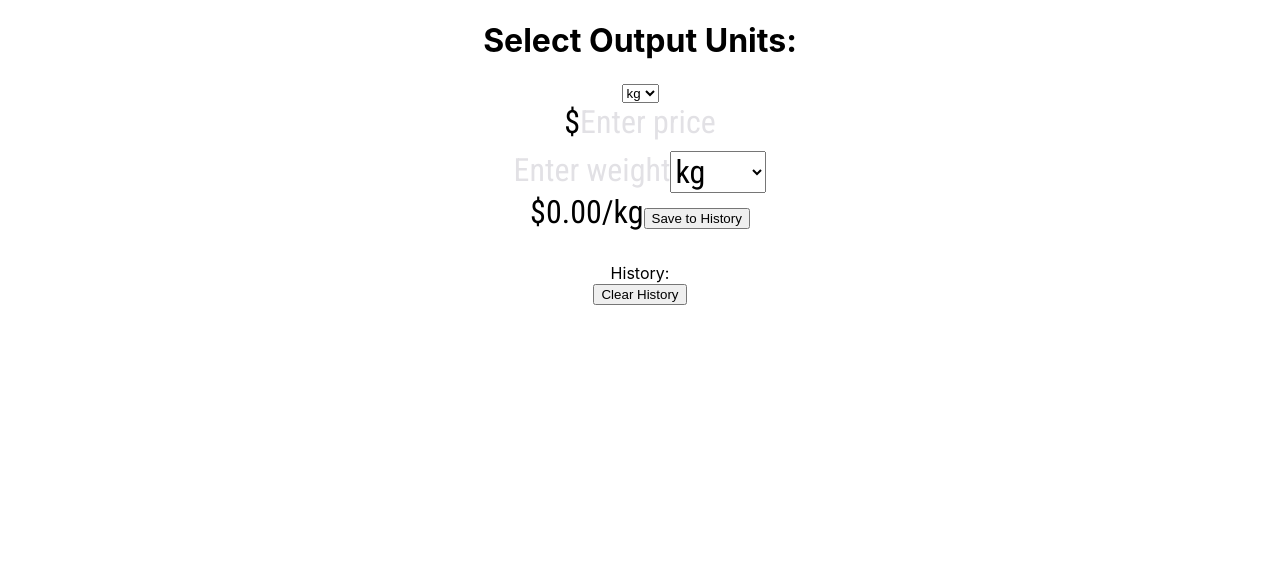
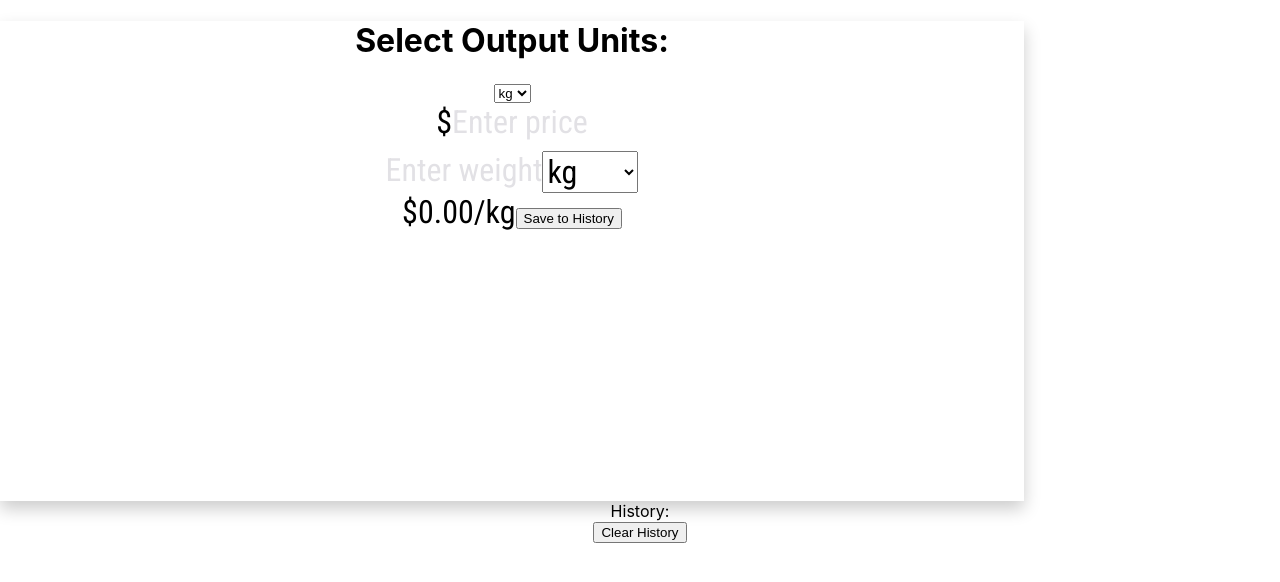
Before and after one commit to a-krawciw/pricer, a React (Create React App) app: page / in a window 1280 px wide. Shown: the top 582 px of the page. Built offline with nearby package versions, Linux system fonts and the light colour scheme.

Commit message:
shadow boxes

```diff
--- a/src/App.css
+++ b/src/App.css
@@ -1,12 +1,21 @@
 @import url('https://fonts.googleapis.com/css2?family=Roboto+Condensed&display=swap');
+body{
+  height: 100%;
+  width: 100%;
+}
 
 .App {
   text-align: center;
+
 }
-
+#main{
+  box-shadow: 0 8px 16px 0 rgba(0, 0, 0, 0.2);
+  transition: 0.3s;
+  height: 60vh;
+  width: 80%;
+  justify-content: center;
+}
 .grocery_banner {
-  width: 100%;
-  height: 20vh;
   font-size: xx-large !important;
   vertical-align: center;
   font-family: 'Roboto Condensed', sans-serif !important;
@@ -38,14 +47,13 @@
 
 .bottom_line {
   padding-bottom: 5px;
-  outline-bottom: 50% black thin solid;
+
   margin-bottom: 0;
 }
 
 .top_line {
   margin-top: 0;
   padding-top: 5px;
-  outline: black solid 50%;
 }
 
 .textarea {
--- a/src/App.tsx
+++ b/src/App.tsx
@@ -60,7 +60,7 @@ class GroceryPane extends React.Component<GroceryProps, GroceryState> {
     render() {
         const commonValue = convertValue(this.state.value/this.state.weight, this.props.commonUnit, this.state.currentUnit)
         return (
-            <div id={"main"} className="grocery_banner">
+            <div id={"NOTmain"} className="grocery_banner">
                 <div className={""}>
                     <div className={"bottom_line"}>
                         <span>$</span><span contentEditable={"true"} className="editValue textarea" onInput={this.onNewValue} />
@@ -146,10 +146,15 @@ class UnitGroup extends React.Component<UnitGroupProps, UnitGroupState> {
     }
 
     render() {
-        return (<div><h1>Select Output Units:</h1>
+        return (<div>
+            <div id={"main"}>
+            <h1>Select Output Units:</h1>
             {unitSelector(this.state.commonUnit, this.onCommonUnitChange)}
             <GroceryPane commonUnit={this.state.commonUnit} saveCommand={this.addToHistory.bind(this)}/>
+            </div>
+            <div id={"history"}>
             <HistoryPanel  previousCommands={this.state.conversions} clearCommand={this.clearHistory.bind(this)}/>
+            </div>
         </div>)
     }
 }
```
